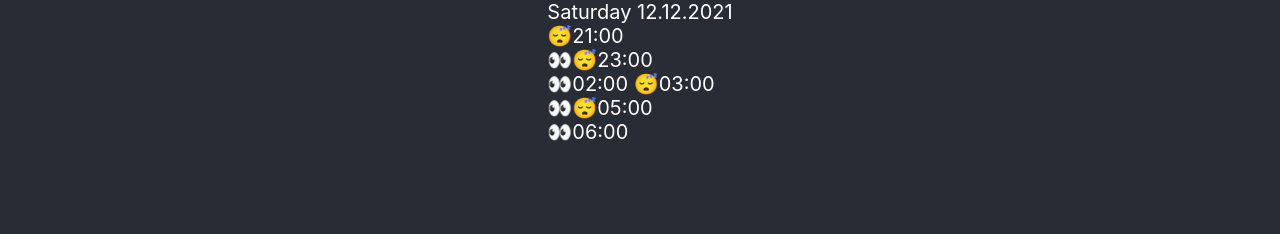
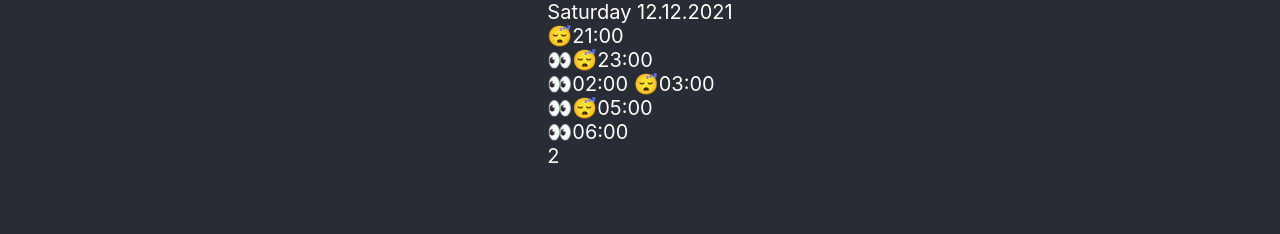
Before and after one commit to tommiseppanen/zzz-tracker, a React (Create React App) app: page / in a window 1280 px wide. Shown: the top 234 px of the page. Built offline with nearby package versions, Linux system fonts and the light colour scheme.

Commit message:
Just checking that the prop works correctly

```diff
--- a/src/App.tsx
+++ b/src/App.tsx
@@ -5,7 +5,7 @@ import Log from './components/Log';
 import SleepEvent from './models/SleepEvent';
 
 const App: React.FC = () => {
-  const events: SleepEvent[] = [];
+  const events: SleepEvent[] = [new SleepEvent(), new SleepEvent()];
   return (
     <div className="app">
       <Log sleepEvents={events}/>
--- a/src/components/Log.tsx
+++ b/src/components/Log.tsx
@@ -1,7 +1,7 @@
 import * as React from 'react';
 import SleepEvent from './../models/SleepEvent';
 
-const Log: React.FC<{sleepEvents: SleepEvent[]}> = (events) => {
+const Log: React.FC<{sleepEvents: SleepEvent[]}> = ({sleepEvents}) => {
   return (
     <div className="Log">
       <div>Saturday 12.12.2021</div>
@@ -10,6 +10,7 @@ const Log: React.FC<{sleepEvents: SleepEvent[]}> = (events) => {
       <div>👀02:00 😴03:00</div>
       <div>👀😴05:00</div>
       <div>👀06:00</div>
+      <div>{sleepEvents.length}</div>
     </div>
   );
 };
```
